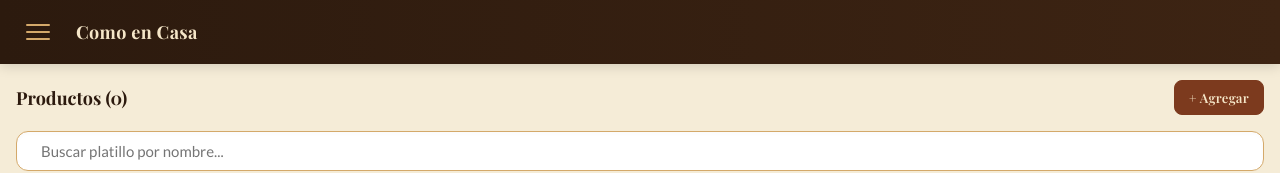
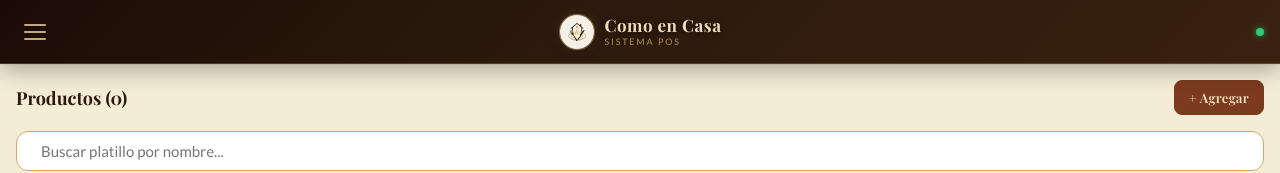
Before and after one commit to Dual-code-solutions/orders, a React (Vite) app in the folder frontend/: page /menu in a window 1280 px wide. Shown: the top 173 px of the page. Built offline with nearby package versions, Linux system fonts and the light colour scheme; no server answers; the HTML template or start-up script is replaced by a standard one.

Commit message:
feat: topbar premium - logo centrado, gradiente rico, borde dorado, indicador de estado

```diff
--- a/frontend/src/ui/components/shared/HamburgerMenu.jsx
+++ b/frontend/src/ui/components/shared/HamburgerMenu.jsx
@@ -149,33 +149,37 @@ export const HamburgerMenu = () => {
         </div>
       </div>
 
-      {/* Topbar */}
+      {/* ── Topbar premium ── */}
       <header style={{
         position: 'fixed', top: 0, left: 0, right: 0,
         height: '64px',
-        background: 'linear-gradient(90deg, #2C1A0E 0%, #3d2413 100%)',
-        display: 'flex', alignItems: 'center',
+        background: 'linear-gradient(135deg, #1A0C05 0%, #2C1A0E 45%, #3A200F 100%)',
+        borderBottom: '1px solid rgba(212, 169, 106, 0.25)',
+        boxShadow: '0 4px 24px rgba(0,0,0,0.35), 0 1px 0 rgba(212,169,106,0.12)',
+        display: 'flex',
+        alignItems: 'center',
         padding: '0 1rem',
         zIndex: 997,
-        boxShadow: '0 2px 12px rgba(0,0,0,0.15)',
       }}>
+
+        {/* Botón hamburguesa */}
         <button
           onClick={() => setOpen(!open)}
           style={{
             background: 'none', border: 'none',
-            cursor: 'pointer', padding: '10px',
+            cursor: 'pointer', padding: '8px',
             display: 'flex', flexDirection: 'column',
-            gap: '5px',
-            borderRadius: '8px',
+            gap: '5px', borderRadius: '10px',
             transition: 'background 0.2s',
+            flexShrink: 0,
           }}
-          onMouseEnter={e => e.currentTarget.style.background = 'rgba(255,255,255,0.05)'}
+          onMouseEnter={e => e.currentTarget.style.background = 'rgba(212,169,106,0.1)'}
           onMouseLeave={e => e.currentTarget.style.background = 'transparent'}
         >
           {[0, 1, 2].map((i) => (
             <span key={i} style={{
-              display: 'block', width: '24px', height: '2px',
-              background: '#D4A96A',
+              display: 'block', width: '22px', height: '2px',
+              background: '#C8A87A',
               borderRadius: '2px',
               transition: 'all 0.3s cubic-bezier(0.4, 0, 0.2, 1)',
               transform: open
@@ -187,15 +191,68 @@ export const HamburgerMenu = () => {
           ))}
         </button>
 
-        <span style={{
-          marginLeft: '1rem',
-          color: '#F5E6C8',
-          fontFamily: "'Playfair Display', serif",
-          fontSize: esMobile ? '16px' : '18px', fontWeight: 700,
-          letterSpacing: '0.02em',
+        {/* Centro: logo + nombre (absoluto para quedar centrado en la barra) */}
+        <div style={{
+          position: 'absolute', left: 0, right: 0,
+          display: 'flex', alignItems: 'center', justifyContent: 'center',
+          gap: '10px',
+          pointerEvents: 'none',
         }}>
-          Como en Casa
-        </span>
+          {/* Círculo logo */}
+          <div style={{
+            width: '36px', height: '36px',
+            borderRadius: '50%',
+            border: '1.5px solid rgba(212,169,106,0.55)',
+            boxShadow: '0 0 12px rgba(212,169,106,0.18), 0 2px 8px rgba(0,0,0,0.45)',
+            overflow: 'hidden',
+            flexShrink: 0,
+            background: '#2C1A0E',
+          }}>
+            <img
+              src="/logo.png"
+              alt="Como en Casa"
+              style={{ width: '100%', height: '100%', objectFit: 'cover' }}
+              onError={e => { e.target.style.display = 'none'; }}
+            />
+          </div>
+
+          {/* Texto */}
+          <div style={{ textAlign: 'left' }}>
+            <p style={{
+              margin: 0,
+              fontFamily: "'Playfair Display', serif",
+              fontSize: esMobile ? '15px' : '17px',
+              fontWeight: 700,
+              color: '#F0DDB8',
+              letterSpacing: '0.03em',
+              lineHeight: 1.15,
+              textShadow: '0 1px 6px rgba(0,0,0,0.5)',
+            }}>
+              Como en Casa
+            </p>
+            <p style={{
+              margin: 0,
+              fontFamily: "'Lato', sans-serif",
+              fontSize: '9px',
+              color: '#D4A96A',
+              letterSpacing: '0.2em',
+              textTransform: 'uppercase',
+              opacity: 0.8,
+            }}>
+              Sistema POS
+            </p>
+          </div>
+        </div>
+
+        {/* Indicador de estado (verde = activo) */}
+        <div style={{ marginLeft: 'auto', flexShrink: 0 }}>
+          <div style={{
+            width: '8px', height: '8px',
+            borderRadius: '50%',
+            background: '#2ECC71',
+            boxShadow: '0 0 7px rgba(46,204,113,0.75)',
+          }} />
+        </div>
       </header>
 
       {/* Espaciado para el topbar */}
```
